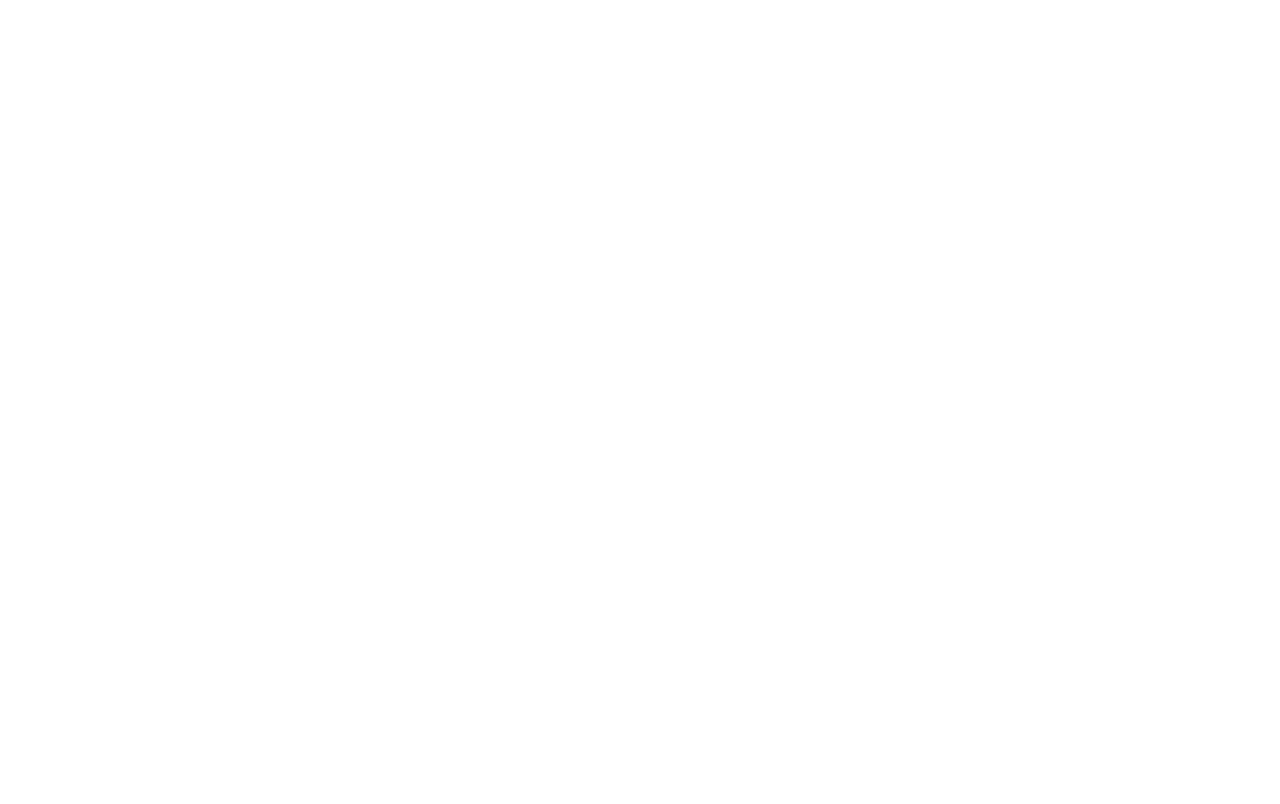
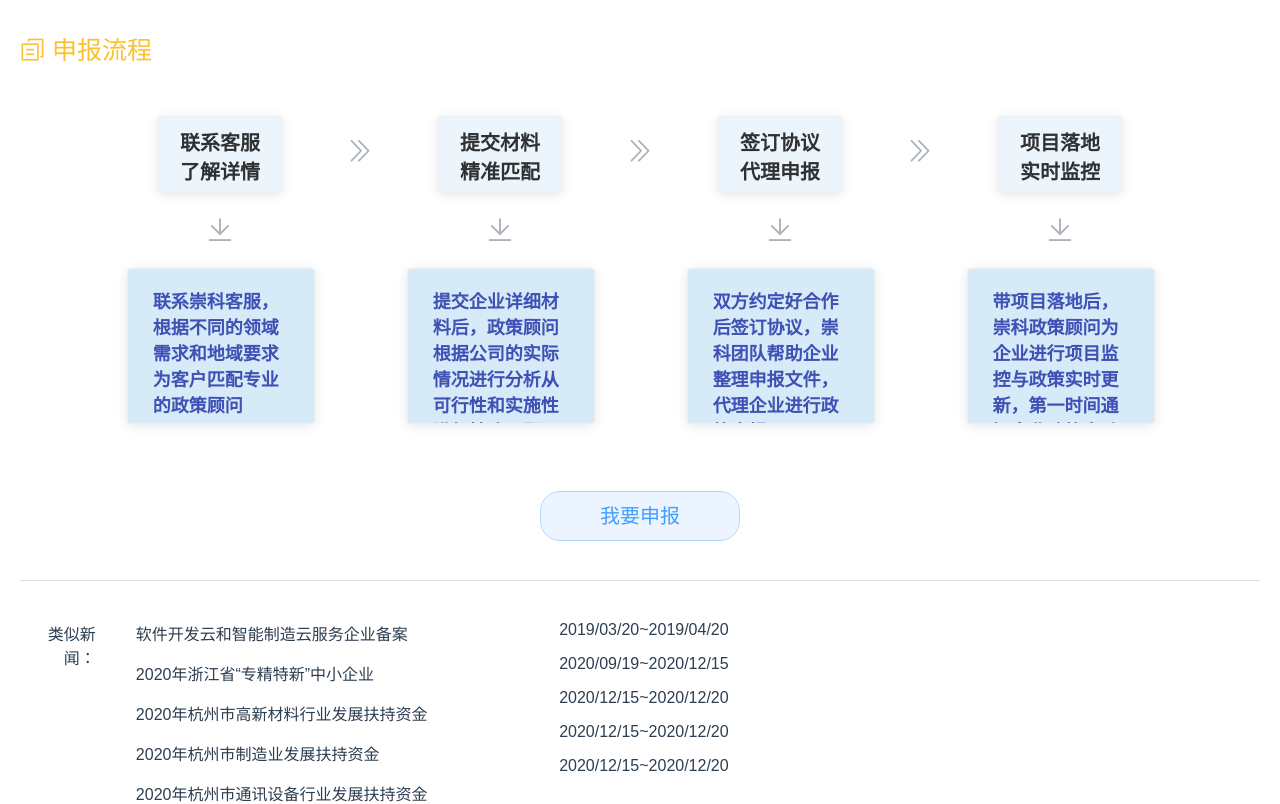
Before and after one commit to 13rj113/CK, a Vue app: page /#/policyDetail in a window 1280 px wide. Shown: the part 1780-2584 px from the top of the page. Before the commit the page ends 1260 px from the top, so only its background shows below. Built offline with nearby package versions, Linux system fonts and the light colour scheme.

Commit message:
# 政策详情页

```diff
--- a/src/page/policy/policyDetail.vue
+++ b/src/page/policy/policyDetail.vue
@@ -11,13 +11,123 @@
         </el-breadcrumb>
       </div>
       <div class="policy-page"></div>
-      <div style="text-align:left;margin-left: 60px;">
+      <div class="policy-origin">
         <P>政策来源：</P>
       </div>
-      <div style="text-align:left;margin-left: 60px;">
+      <div class="policy-download">
         <P>附件下载：</P>
       </div>
+
+      <div class="sub-title">
+        <el-row class="process">
+          <i class="el-icon-document-copy"></i>
+          申报流程
+        </el-row>
+      </div>
+      <div class="flow-chart">
+        <el-row class="flow-chart-row">
+          <el-col :span="1" class="flow-chart-col-1"></el-col>
+          <el-col :span="4" class="flow-chart-col-1">
+            <el-card class="flow-chart-title" shadow="always">
+              <p class="flow-chart-title-text">
+                联系客服
+                <br />了解详情
+              </p>
+            </el-card>
+            <div class="flow-chart-arrow-y">
+              <i class="el-icon-download"></i>
+            </div>
+            <el-card class="flow-chart-content" shadow="always">
+              <p class="flow-chart-content-text">联系崇科客服，根据不同的领域需求和地域要求为客户匹配专业的政策顾问</p>
+            </el-card>
+          </el-col>
+          <el-col :span="2" class="flow-chart-col-2">
+            <div class="flow-chart-arrow-x">
+              <i class="el-icon-d-arrow-right"></i>
+            </div>
+          </el-col>
+          <el-col :span="4" class="flow-chart-col-1">
+            <el-card class="flow-chart-title" shadow="always">
+              <p class="flow-chart-title-text">
+                提交材料
+                <br />精准匹配
+              </p>
+            </el-card>
+            <div class="flow-chart-arrow-y">
+              <i class="el-icon-download"></i>
+            </div>
+            <el-card class="flow-chart-content" shadow="always">
+              <p class="flow-chart-content-text">提交企业详细材料后，政策顾问根据公司的实际情况进行分析从可行性和实施性进行精确匹配</p>
+            </el-card>
+          </el-col>
+
+          <el-col :span="2" class="flow-chart-col-2">
+            <div class="flow-chart-arrow-x">
+              <i class="el-icon-d-arrow-right"></i>
+            </div>
+          </el-col>
+          <el-col :span="4" class="flow-chart-col-1">
+            <el-card class="flow-chart-title" shadow="always">
+              <p class="flow-chart-title-text">
+                签订协议
+                <br />代理申报
+              </p>
+            </el-card>
+            <div class="flow-chart-arrow-y">
+              <i class="el-icon-download"></i>
+            </div>
+            <el-card class="flow-chart-content" shadow="always">
+              <p class="flow-chart-content-text">双方约定好合作后签订协议，崇科团队帮助企业整理申报文件，代理企业进行政策申报</p>
+            </el-card>
+          </el-col>
+          <el-col :span="2" class="flow-chart-col-2">
+            <div class="flow-chart-arrow-x">
+              <i class="el-icon-d-arrow-right"></i>
+            </div>
+          </el-col>
+          <el-col :span="4" class="flow-chart-col-1">
+            <el-card class="flow-chart-title" shadow="always">
+              <p class="flow-chart-title-text">
+                项目落地
+                <br />实时监控
+              </p>
+            </el-card>
+            <div class="flow-chart-arrow-y">
+              <i class="el-icon-download"></i>
+            </div>
+            <el-card class="flow-chart-content" shadow="always">
+              <p class="flow-chart-content-text">带项目落地后，崇科政策顾问为企业进行项目监控与政策实时更新，第一时间通知企业政策变动</p>
+            </el-card>
+          </el-col>
+          <el-col :span="1" class="flow-chart-col-1"></el-col>
+        </el-row>
+      </div>
+      <el-button class="declare" type="primary" round plain>我要申报</el-button>
+
+      <el-divider></el-divider>
+      <div class="similar-policy">
+        <el-row class="similar-policy-row" :gutter="40">
+          <el-col :span="2" class="similar-policy-col-1">
+            <p>类似新闻：</p>
+          </el-col>
+          <el-col :span="8" class="similar-policy-col-2">
+            <p>软件开发云和智能制造云服务企业备案</p>
+            <p>2020年浙江省“专精特新”中小企业</p>
+            <p>2020年杭州市高新材料行业发展扶持资金</p>
+            <p>2020年杭州市制造业发展扶持资金</p>
+            <p>2020年杭州市通讯设备行业发展扶持资金</p>
+          </el-col>
+          <el-col :span="14" class="similar-policy-col-3">
+            <p>2019/03/20~2019/04/20</p>
+            <p>2020/09/19~2020/12/15</p>
+            <p>2020/12/15~2020/12/20</p>
+            <p>2020/12/15~2020/12/20</p>
+            <p>2020/12/15~2020/12/20</p>
+          </el-col>
+        </el-row>
+      </div>
     </div>
+
     <!-- 尾部导航 -->
     <end-of-page />
   </div>
@@ -45,18 +155,154 @@ body {
   font-family: "Helvetica Neue", "PingFang SC", Arial, sans-serif;
 }
 .main {
-  height: 1000px;
-  padding: 10px;
+  height: 2500px;
+  padding: 20px;
   .breadcrumb {
     margin-top: 10px;
     margin-bottom: 10px;
+    .el-breadcrumb {
+      font-size: 20px;
+    }
   }
   .policy-page {
-    height: 70%;
+    height: 60%;
     border: 1px solid #ccc;
+    margin-left: 100px;
+    margin-right: 100px;
+    margin-top: 50px;
+  }
+  .policy-origin {
+    text-align: left;
+    margin-left: 100px;
+    color: #b03a2e;
+    font-size: 20px;
+    font-weight: bold;
+    font-family: "Helvetica Neue", "PingFang SC", Arial, sans-serif;
+  }
+  .policy-download {
+    text-align: left;
+    margin-left: 100px;
+    color: #2e86c1;
+    font-size: 20px;
+
+    font-family: "Helvetica Neue", "PingFang SC", Arial, sans-serif;
+  }
+  .sub-title {
+    text-align: left;
+    margin-top: 50px;
+    margin-bottom: 10px;
+    .process {
+      font-size: 25px;
+      color: #fbc02d;
+    }
+  }
+  .flow-chart {
+    height: 15%;
     margin-left: 60px;
     margin-right: 60px;
     margin-top: 50px;
+    margin-bottom: 0px;
+    .flow-chart-row {
+      height: 100%;
+      .flow-chart-col-1 {
+        height: 100%;
+        .flow-chart-title {
+          height: 20%;
+          width: 65%;
+          text-align: center;
+          margin: 0 auto;
+          background-color: #ebf5fb;
+          .el-card__body {
+            padding: 0px;
+            .flow-chart-title-text {
+              margin-bottom: 0px;
+              margin-top: 10px;
+              font-weight: bold;
+              font-size: 20px;
+              font-family: "Arial", "Microsoft YaHei", "黑体", "宋体",
+                sans-serif;
+            }
+          }
+        }
+        .flow-chart-arrow-y {
+          height: 20%;
+          width: 40%;
+          //border: 1px solid #ccc;
+          text-align: center;
+          margin: 0 auto;
+          .el-icon-download {
+            font-size: 30px;
+            margin-top: 22px;
+            color: #abb2b9;
+          }
+        }
+        .flow-chart-content {
+          height: 41%;
+          width: 100%;
+          text-align: center;
+          margin: 0 auto;
+          background-color: #d6eaf8;
+          .el-card__body {
+            padding: 0px;
+            .flow-chart-content-text {
+              margin-left: 25px;
+              margin-right: 25px;
+              font-weight: bold;
+              font-size: 18px;
+              color: #3f51b5;
+              text-align: left;
+              font-family: "Arial", "Microsoft YaHei", "黑体", "宋体",
+                sans-serif;
+            }
+          }
+        }
+      }
+      .flow-chart-col-2 {
+        height: 100%;
+        .flow-chart-arrow-x {
+          height: 20%;
+          width: 100%;
+          text-align: center;
+          margin: 0 auto;
+          .el-icon-d-arrow-right {
+            margin-top: 20px;
+            font-size: 30px;
+            color: #abb2b9;
+          }
+        }
+      }
+    }
+  }
+  .declare {
+    height: 50px;
+    width: 200px;
+    font-size: 20px;
+    margin-bottom: 15px;
+    // text-align: center;
+    // margin: 0 auto;
+    // margin-top: 20px;
+  }
+  .similar-policy {
+    height: 8%;
+    margin-left: 10px;
+    .similar-policy-row {
+      height: 100%;
+      .similar-policy-col-1 {
+        height: 100%;
+        text-align: right;
+        font-family: "Arial", "Microsoft YaHei", "黑体", "宋体", sans-serif;
+      }
+      .similar-policy-col-2 {
+        height: 100%;
+        text-align: left;
+        font-family: "Arial", "Microsoft YaHei", "黑体", "宋体", sans-serif;
+      }
+      .similar-policy-col-3 {
+        height: 100%;
+        text-align: left;
+        font-family: "Arial", "Microsoft YaHei", "黑体", "宋体", sans-serif;
+      }
+    }
   }
 }
 </style>
```
